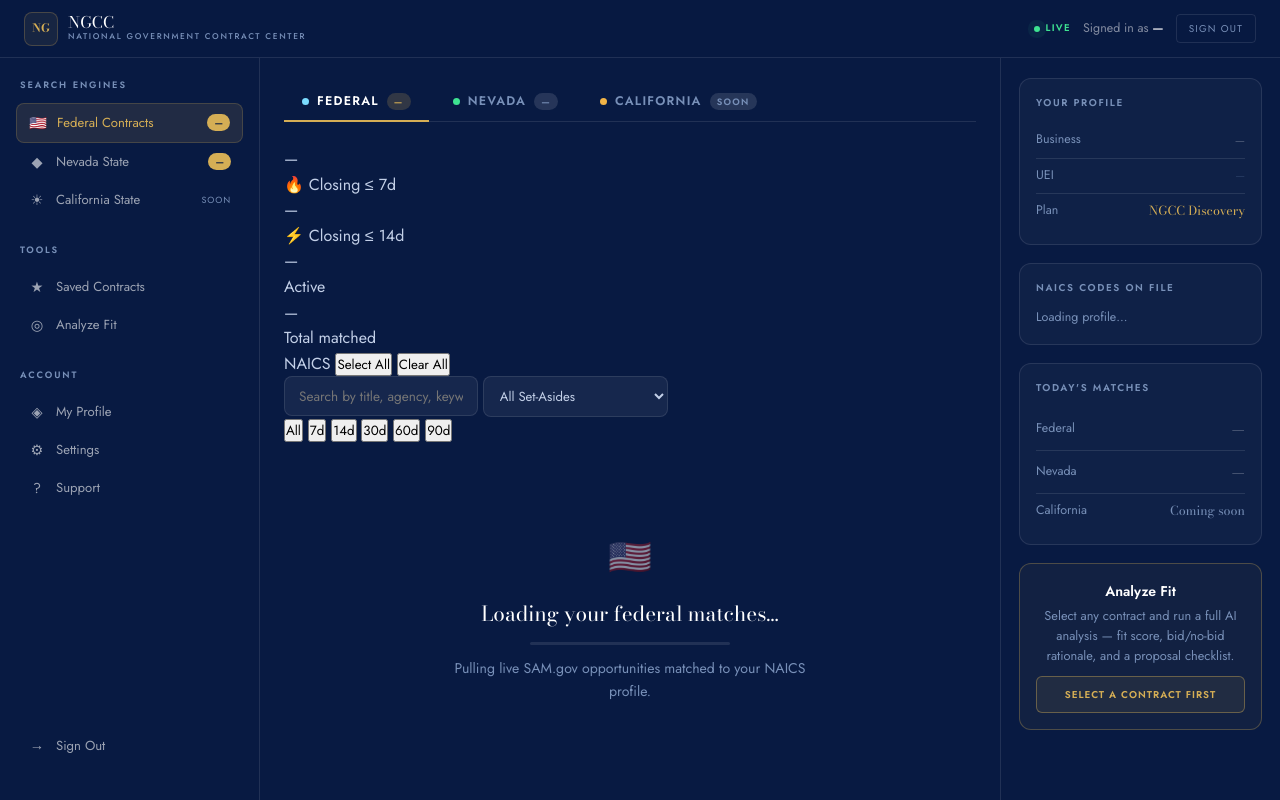
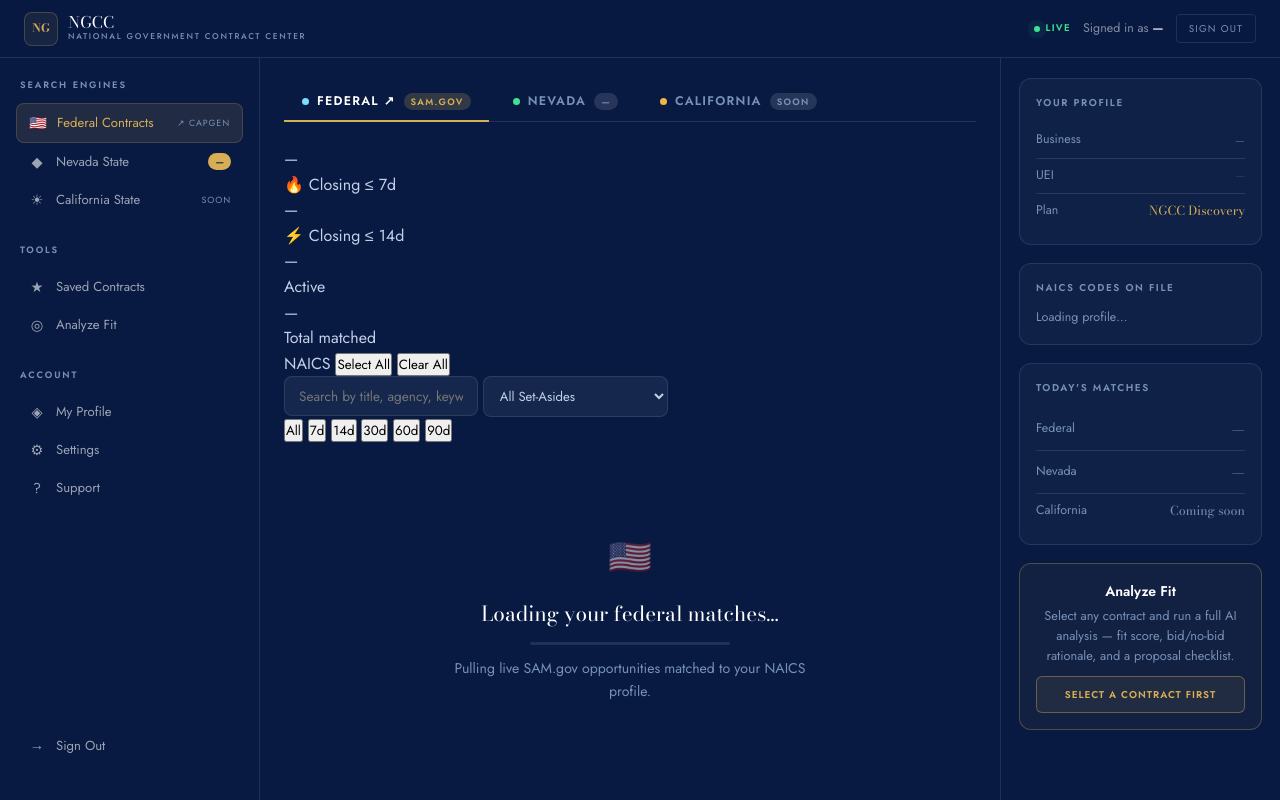
Before and after one commit to Aproposchpt2/ngcc-gov-contracts-v2, a website: page dashboard.html in a window 1280 px wide. Drawn offline with nearby package versions, Linux system fonts and the light colour scheme.

Commit message:
feat: Federal tab redirects to capgen.aproposgroupllc.com — CapGen handles the federal Money Dashboard

```diff
--- a/dashboard.html
+++ b/dashboard.html
@@ -181,9 +181,9 @@ button{font-family:var(--body);cursor:pointer}
   <aside class="sidebar">
     <div class="sidebar-section">
       <div class="sidebar-label">Search Engines</div>
-      <button class="nav-item active" data-tab="federal">
+      <button class="nav-item active" data-tab="federal" title="Opens CapGen Federal Dashboard">
         <span class="nav-icon">🇺🇸</span> Federal Contracts
-        <span class="nav-badge" id="fedCount">—</span>
+        <span class="soon">↗ CapGen</span>
       </button>
       <button class="nav-item" data-tab="nevada">
         <span class="nav-icon">◆</span> Nevada State
@@ -227,10 +227,10 @@ button{font-family:var(--body);cursor:pointer}
 
     <!-- Tab bar -->
     <div class="tab-bar">
-      <button class="tab active" data-tab="federal">
+      <button class="tab active" data-tab="federal" title="Opens CapGen Federal Dashboard">
         <span class="tab-dot tab-dot-federal"></span>
-        Federal
-        <span class="tab-count" id="fedTab">—</span>
+        Federal ↗
+        <span class="tab-count" id="fedTab">SAM.gov</span>
       </button>
       <button class="tab" data-tab="nevada">
         <span class="tab-dot tab-dot-nevada"></span>
@@ -407,6 +407,7 @@ button{font-family:var(--body);cursor:pointer}
   var selectedContract = null;
 
   function switchTab(name){
+    if(name === 'federal'){ window.location.href = 'https://capgen.aproposgroupllc.com'; return; }
     currentTab = name;
     ['federal','nevada','california'].forEach(function(t){
       var el = document.getElementById('tab-'+t);
```
